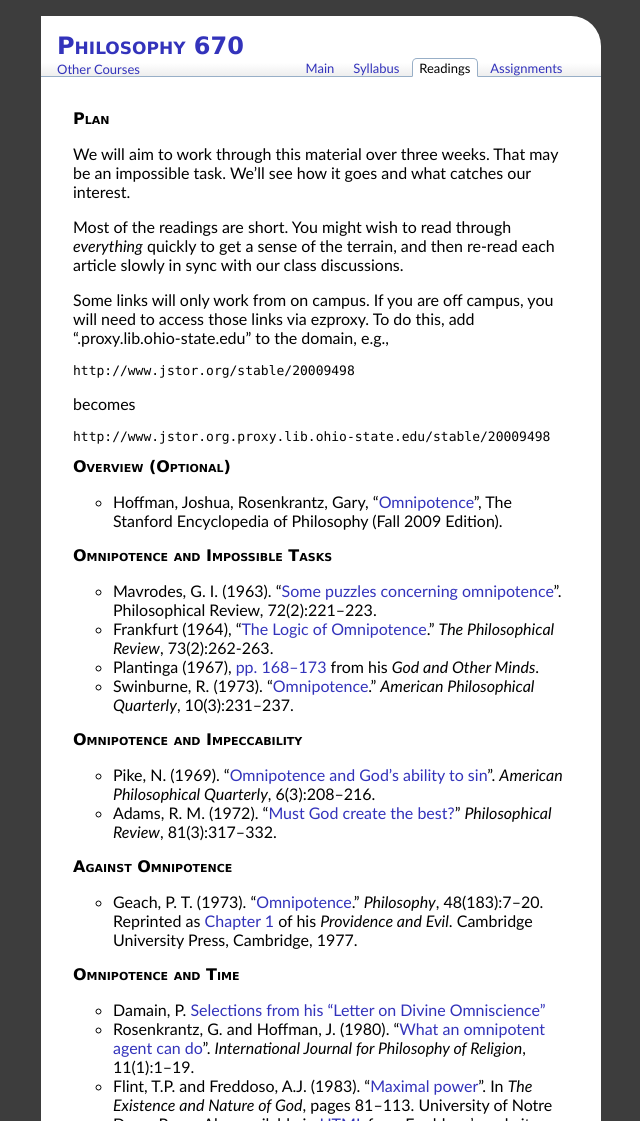
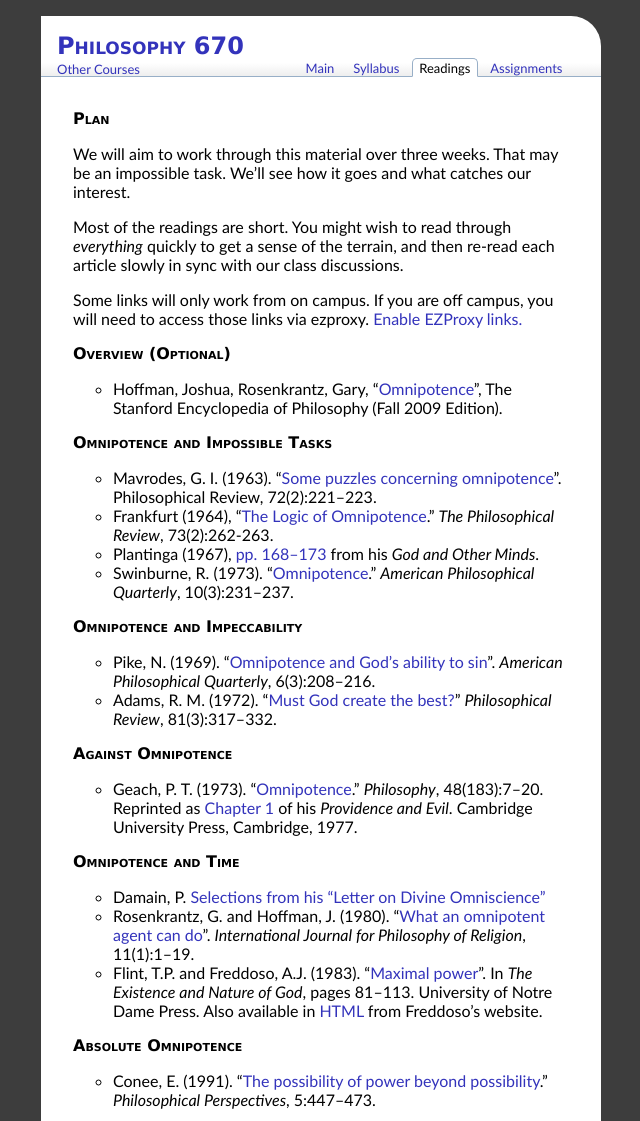
Before and after one commit to dsanson/dsanson.github.com, a Jekyll site: the page built from 670f2010/readings/_posts/2010-09-20-readings-on-omnipotence.markdown, in a window 1280 px wide, cut to the strip 0-1121 px from the top of the page. Shown: the whole strip, without its empty margins (319-959 px from the left). Built offline with Jekyll 4.4.1, drawn with Linux system fonts in a browser that asks for light colours; nearby versions of some CDN libraries; Markdown is read by kramdown in place of the engine named in the settings.

Commit message:
added javascript ezproxy toggle

```diff
--- a/670f2010/readings/_posts/2010-09-20-readings-on-omnipotence.markdown
+++ b/670f2010/readings/_posts/2010-09-20-readings-on-omnipotence.markdown
@@ -7,56 +7,79 @@ published: true
 
 # Plan
 
-We will aim to work through this material over three weeks. That may be an impossible task. We'll see how it goes and what catches our interest.
+We will aim to work through this material over three weeks. That
+may be an impossible task. We'll see how it goes and what catches
+our interest.
 
-Most of the readings are short. You might wish to read through *everything* quickly to get a sense of the terrain, and then re-read each article slowly in sync with our class discussions.
+Most of the readings are short. You might wish to read through
+*everything* quickly to get a sense of the terrain, and then
+re-read each article slowly in sync with our class discussions.
 
-Some links will only work from on campus. If you are off campus, you will need to access those links via ezproxy. To do this, add ".proxy.lib.ohio-state.edu" to the domain, e.g.,
+Some links will only work from on campus. If you are off campus,
+you will need to access those links via ezproxy. {% include proxifybutton.html %}
 
-    http://www.jstor.org/stable/20009498
 
-becomes
-
-    http://www.jstor.org.proxy.lib.ohio-state.edu/stable/20009498
 
 # Overview (Optional)
 
--   Hoffman, Joshua, Rosenkrantz, Gary, "[Omnipotence][]", The Stanford Encyclopedia of Philosophy (Fall 2009 Edition).
+-   Hoffman, Joshua, Rosenkrantz, Gary, "[Omnipotence][]", The
+    Stanford Encyclopedia of Philosophy (Fall 2009 Edition).
 
 # Omnipotence and Impossible Tasks
 
--   Mavrodes, G. I. (1963). "[Some puzzles concerning omnipotence][]". Philosophical Review, 72(2):221–223.
--   Frankfurt (1964), "[The Logic of Omnipotence][]." *The Philosophical Review*, 73(2):262-263.
--   Plantinga (1967), [pp. 168--173](http://people.cohums.ohio-state.edu/sanson7/courses/local/plantinga1967a.pdf) from his *God and Other Minds*.
--   Swinburne, R. (1973). "[Omnipotence][1]." *American Philosophical Quarterly*, 10(3):231–237.
+-   Mavrodes, G. I. (1963).
+    "[Some puzzles concerning omnipotence][]". Philosophical Review,
+    72(2):221–223.
+-   Frankfurt (1964), "[The Logic of Omnipotence][]."
+    *The Philosophical Review*, 73(2):262-263.
+-   Plantinga (1967), [pp. 168--173][] from his
+    *God and Other Minds*.
+-   Swinburne, R. (1973). "[Omnipotence][1]."
+    *American Philosophical Quarterly*, 10(3):231–237.
 
 # Omnipotence and Impeccability
 
--   Pike, N. (1969). "[Omnipotence and God’s ability to sin][]". *American Philosophical Quarterly*, 6(3):208–216.
--   Adams, R. M. (1972). "[Must God create the best?][]" *Philosophical Review*, 81(3):317–332.
+-   Pike, N. (1969). "[Omnipotence and God’s ability to sin][]".
+    *American Philosophical Quarterly*, 6(3):208–216.
+-   Adams, R. M. (1972). "[Must God create the best?][]"
+    *Philosophical Review*, 81(3):317–332.
 
 # Against Omnipotence
 
--   Geach, P. T. (1973). "[Omnipotence][2]." *Philosophy*, 48(183):7–20. Reprinted as [Chapter 1](http://people.cohums.ohio-state.edu/sanson7/courses/local/geach1977c.pdf) of his *Providence and Evil*. Cambridge
-University Press, Cambridge, 1977.
+-   Geach, P. T. (1973). "[Omnipotence][2]." *Philosophy*,
+    48(183):7–20. Reprinted as [Chapter 1][] of his
+    *Providence and Evil*. Cambridge University Press, Cambridge,
+    1977.
 
 # Omnipotence and Time
 
--   Damain, P. [Selections from his "Letter on Divine Omniscience"][]
--   Rosenkrantz, G. and Hoffman, J. (1980). "[What an omnipotent agent can do][]". *International Journal for Philosophy of Religion*, 11(1):1–19.
--   Flint, T.P. and Freddoso, A.J. (1983). "[Maximal power](http://people.cohums.ohio-state.edu/sanson7/courses/local/flint1983a.pdf)". In *The Existence and Nature of God*, pages 81–113. University of Notre Dame Press. Also available in [HTML](http://www.nd.edu/~afreddos/papers/mp.htm) from Freddoso's website.
+-   Damain, P.
+    [Selections from his "Letter on Divine Omniscience"][]
+-   Rosenkrantz, G. and Hoffman, J. (1980).
+    "[What an omnipotent agent can do][]".
+    *International Journal for Philosophy of Religion*, 11(1):1–19.
+-   Flint, T.P. and Freddoso, A.J. (1983). "[Maximal power][]". In
+    *The Existence and Nature of God*, pages 81–113. University of
+    Notre Dame Press. Also available in [HTML][] from Freddoso's
+    website.
 
 # Absolute Omnipotence
 
--   Conee, E. (1991). "[The possibility of power beyond possibility][]." *Philosophical Perspectives*, 5:447–473.
+-   Conee, E. (1991).
+    "[The possibility of power beyond possibility][]."
+    *Philosophical Perspectives*, 5:447–473.
 
   [Omnipotence]: http://plato.stanford.edu/archives/fall2009/entries/omnipotence/
   [Some puzzles concerning omnipotence]: http://www.jstor.org/stable/2183106
   [The Logic of Omnipotence]: http://www.jstor.org/stable/2183341
+  [pp. 168--173]: http://people.cohums.ohio-state.edu/sanson7/courses/local/plantinga1967a.pdf
   [1]: http://www.jstor.org/stable/20009498
+  [Omnipotence and God’s ability to sin]: http://www.jstor.org/stable/20009309
+  [Must God create the best?]: http://www.jstor.org/stable/2184329
+  [2]: http://www.jstor.org/stable/3749704
+  [Chapter 1]: http://people.cohums.ohio-state.edu/sanson7/courses/local/geach1977c.pdf
   [Selections from his "Letter on Divine Omniscience"]: http://pvspade.com/Logic/docs/damian.pdf
   [What an omnipotent agent can do]: http://www.springerlink.com/content/m2r1431k217045gm/
-  [Omnipotence and God’s ability to sin]: http://www.jstor.org.proxy.lib.ohio-state.edu/stable/20009309
-  [Must God create the best?]: http://www.jstor.org/stable/2184329
-  [2]: http://www.jstor.org/stable/3749704
+  [Maximal power]: http://people.cohums.ohio-state.edu/sanson7/courses/local/flint1983a.pdf
+  [HTML]: http://www.nd.edu/~afreddos/papers/mp.htm
   [The possibility of power beyond possibility]: http://www.jstor.org/stable/2214105
--- /dev/null
+++ b/_includes/proxifybutton.html
@@ -0,0 +1,2 @@
+<a id="proxifybutton" href="javascript:proxify();proxifybuttontoggle();">Enable EZProxy links.</a>
+<a id="deproxifybutton" style="display:none" href="javascript:deproxify();proxifybuttontoggle();">Disable EZProxy links.</a>
--- /dev/null
+++ b/files/js/functions.js
@@ -0,0 +1,25 @@
+function menutoggle() {
+    $('.old-post').toggle();
+    $('#expand-switch').toggle();
+    $('#collapse-switch').toggle();
+}
+$(document).ready( function () {
+    if ('.old-post') {
+        $('#postindex').append('<li><a href="javascript:menutoggle();" id="expand-switch">↓Show all↓</a><a href="javascript:menutoggle();" id="collapse-switch">↑Show recent↑</a></li>')
+    }
+});
+function proxify() {
+	for (var i=0; i<document.links.length; i++) {
+  		document.links[i].href = document.links[i].href.replace("jstor.org", "jstor.org.proxy.lib.ohio-state.edu");
+  		document.links[i].href = document.links[i].href.replace("springerlink.com", "springerlink.com.proxy.lib.ohio-state.edu");
+	}
+}
+function deproxify() {
+	for (var i=0; i<document.links.length; i++) {
+  		document.links[i].href = document.links[i].href.replace(".proxy.lib.ohio-state.edu", "");
+	}
+}
+function proxifybuttontoggle() {
+	$('#proxifybutton').toggle();
+	$('#deproxifybutton').toggle();
+}
```
Also changed, not shown: _layouts/default.html (+2 -12 lines).
